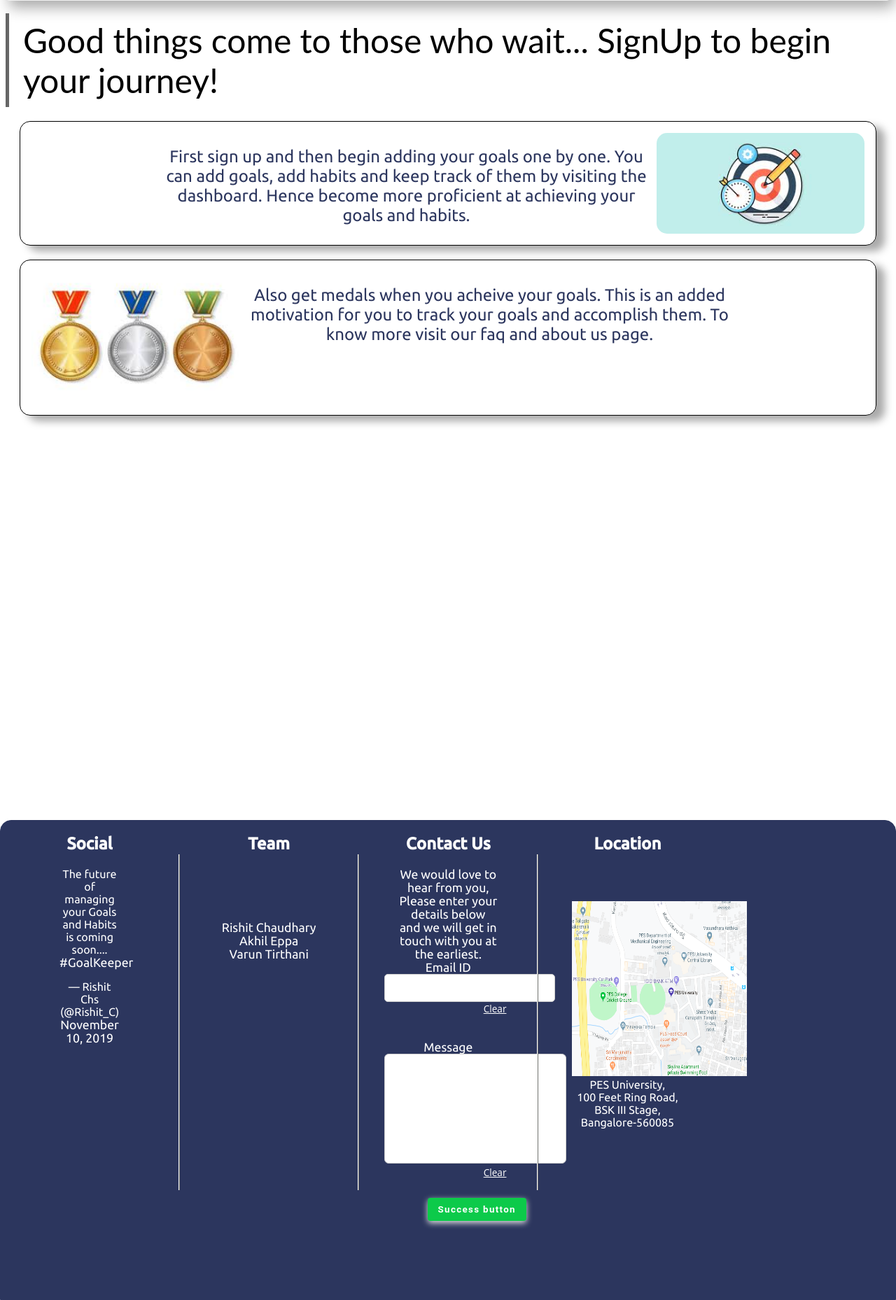
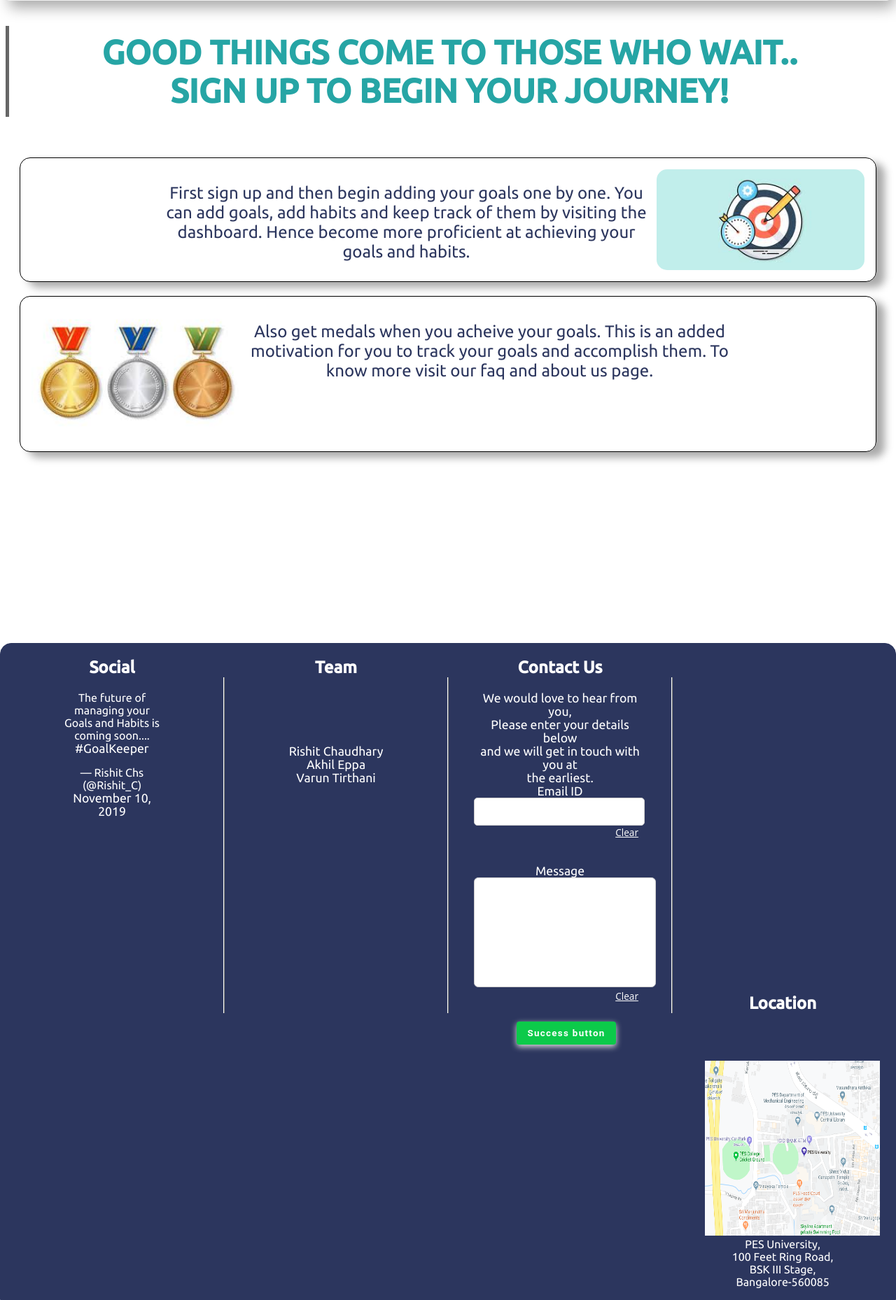
Before and after one commit to akhil-eppa/GoalKeeper, a PHP site: page / in a window 1280 px wide. Shown: the part 702-2560 px from the top of the page at 70% size. Run offline with PHP 8.4, Linux system fonts and the light colour scheme; some libraries are stand-ins or nearby versions.

Commit message:
Made few changes to footer, updated carousel image

```diff
--- a/carousel.js
+++ b/carousel.js
@@ -26,3 +26,5 @@ function showSlides(n) {
   slides[slideIndex-1].style.display = "block";
   dots[slideIndex-1].className += " active";
 }
+
+// KEEP READING
--- a/footer/footer.css
+++ b/footer/footer.css
@@ -27,7 +27,7 @@ footer h2 {
 footer .footer__block {
   text-align: center;
   margin: 0em 2.75em;
-  width: 13%;
+  width: 18%;
   float: left;
 }
 
--- a/index.html
+++ b/index.html
@@ -108,7 +108,7 @@
 
 
             <!-- Next and previous buttons -->
-            <a class="prev" onclick="plusSlides(-1)">&#10094;</a>
+            <a class="prev" onclick="plusSlides(-1)">&#10094;</a> <!--For the previous and next arrow buttons at the side-->
             <a class="next" onclick="plusSlides(1)">&#10095;</a>
 
         <!-- The dots/circles -->
@@ -120,10 +120,11 @@
     </div>
 
     <br>
-
+    <br>
     <div class="blockquote">
-            Good things come to those who wait... SignUp to begin your journey!
+            <center><b style="color:#26A5A5;">GOOD THINGS COME TO THOSE WHO WAIT..<br>SIGN UP TO BEGIN YOUR JOURNEY! </b></center>
         </div>
+    <br>
 
 <!--<div class="gridDisplay">
     <span class = "cards">
```
Also changed, not shown: home_3.jpg.
